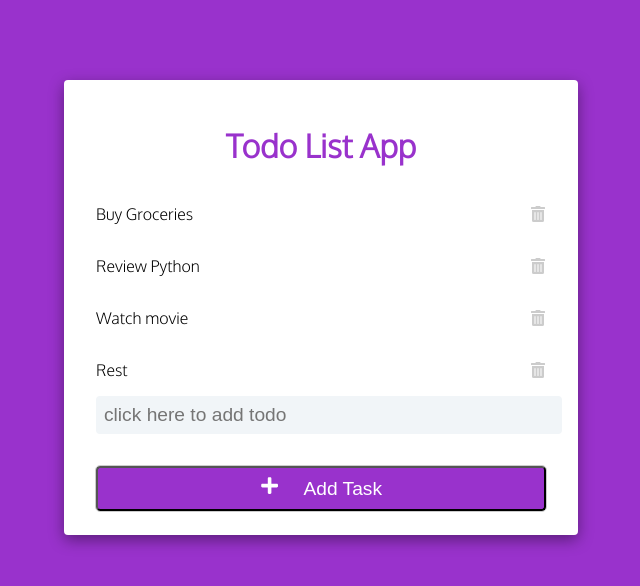
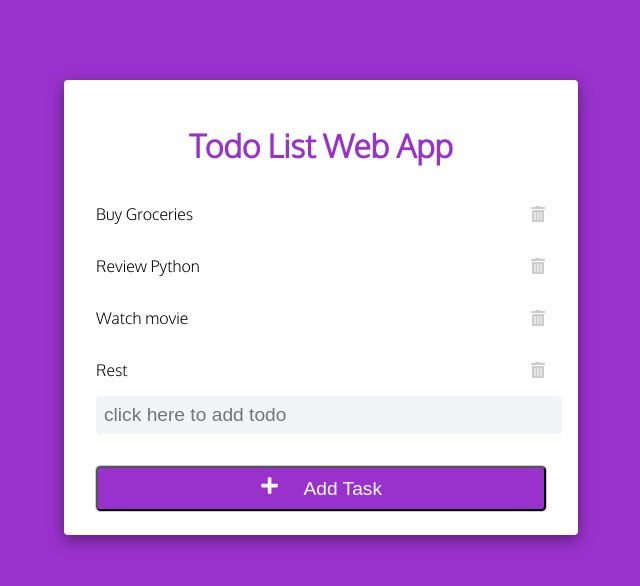
Before and after one commit to thinkC/todolist-azure-pipeline, a React (Create React App) app: page / in a window 1280 px wide. Shown: the top 586 px of the page, without its empty margins (319-959 px from the left). Built offline with nearby package versions, Linux system fonts and the light colour scheme.

Commit message:
updated title

```diff
--- a/src/App.js
+++ b/src/App.js
@@ -51,7 +51,7 @@ function App() {
     <div className="container">
       {alert.show && <Alert type={alert.type} text={alert.text} />}
 
-      <h1 >Todo List App</h1>
+      <h1 >Todo List Web App</h1>
       <TodoList todos={todos} removeTodo={removeTodo} />
       <AddTodoList
         text={text}
```
